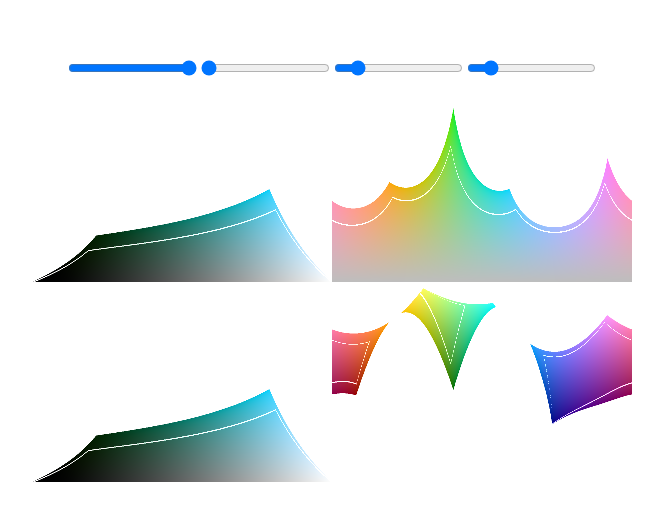
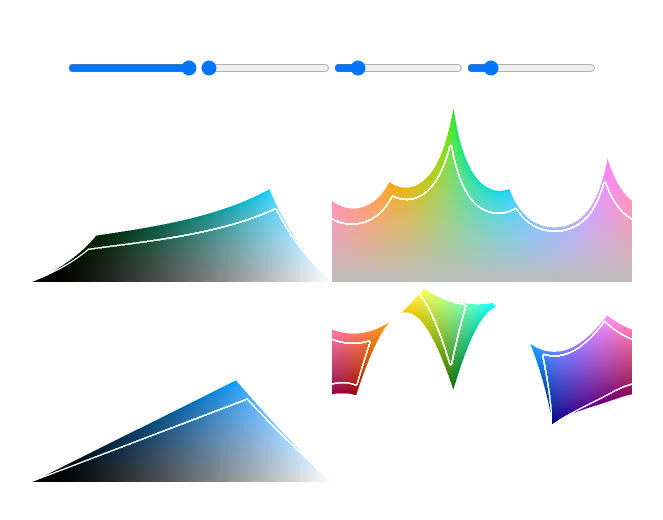
Before and after one commit to spctrm404/okpalette-web, a React (Vite) app: page / in a window 1280 px wide. Shown: the part 130-650 px from the top of the page, without its empty margins (308-971 px from the left). Built offline with nearby package versions, Linux system fonts and the light colour scheme.

Commit message:
REF: glsl has no if; decimal preserve to 10

```diff
--- a/src/App.tsx
+++ b/src/App.tsx
@@ -62,27 +62,32 @@ function App() {
         }}
       >
         <GamutGl
-          lMapping={{ mappedTo: "x", flipped: false, from: 0, to: 1 }}
-          cMapping={{ mappedTo: "y", flipped: false, from: 0, to: 0.4 }}
-          hMapping={{ mappedTo: "x", flipped: false, from: hFrom, to: hTo }}
+          lMapping={{ mappedTo: "x", flipped: "none", from: 0, to: 1 }}
+          cMapping={{ mappedTo: "y", flipped: "none", from: 0, to: 0.4 }}
+          hMapping={{ mappedTo: "x", flipped: "none", from: hFrom, to: hTo }}
           gamut="displayP3"
         />
         <GamutGl
-          lMapping={{ mappedTo: "none", flipped: false, from: l, to: 1 }}
-          cMapping={{ mappedTo: "y", flipped: false, from: 0, to: 0.4 }}
-          hMapping={{ mappedTo: "x", flipped: false, from: 0, to: 360 }}
+          lMapping={{ mappedTo: "none", flipped: "none", from: l, to: 1 }}
+          cMapping={{ mappedTo: "y", flipped: "none", from: 0, to: 0.4 }}
+          hMapping={{ mappedTo: "x", flipped: "none", from: 0, to: 360 }}
           gamut="displayP3"
         />
         <GamutGl
-          lMapping={{ mappedTo: "x", flipped: false, from: 0, to: 1 }}
-          cMapping={{ mappedTo: "y", flipped: false, from: 0, to: 0.4 }}
-          hMapping={{ mappedTo: "x", flipped: false, from: 120, to: 240 }}
+          lMapping={{ mappedTo: "x", flipped: "none", from: 0, to: 1 }}
+          cMapping={{ mappedTo: "y", flipped: "none", from: 0, to: 0.4 }}
+          hMapping={{
+            mappedTo: "none",
+            flipped: "none",
+            from: hFrom + hTo * 0.5,
+            to: hTo,
+          }}
           gamut="displayP3"
         />
         <GamutGl
-          lMapping={{ mappedTo: "y", flipped: false, from: 0, to: 1 }}
-          cMapping={{ mappedTo: "none", flipped: false, from: c, to: 0 }}
-          hMapping={{ mappedTo: "x", flipped: false, from: 0, to: 360 }}
+          lMapping={{ mappedTo: "y", flipped: "none", from: 0, to: 1 }}
+          cMapping={{ mappedTo: "none", flipped: "none", from: c, to: 0 }}
+          hMapping={{ mappedTo: "x", flipped: "none", from: 0, to: 360 }}
           gamut="displayP3"
         />
       </div>
--- a/src/component/GamutGL/GammutGl.tsx
+++ b/src/component/GamutGL/GammutGl.tsx
@@ -6,9 +6,16 @@ import classNames from "classnames";
 
 const cx = classNames.bind(st);
 
+enum AxisValue {
+  none = 0,
+  x = 1,
+  y = 2,
+  xy = 3,
+}
+
 type AxisMapping = {
-  mappedTo: "x" | "y" | "none";
-  flipped: boolean;
+  mappedTo: keyof typeof AxisValue;
+  flipped: keyof typeof AxisValue;
   from: number;
   to: number;
 };
@@ -24,11 +31,11 @@ type GamutGlProps = {
 };
 
 const GamutGl = ({
-  lMapping = { mappedTo: "x", flipped: false, from: 0, to: 1 },
-  cMapping = { mappedTo: "y", flipped: false, from: 0, to: 0.4 },
-  hMapping = { mappedTo: "x", flipped: false, from: 0, to: 360 },
+  lMapping = { mappedTo: "x", flipped: "none", from: 0, to: 1 },
+  cMapping = { mappedTo: "y", flipped: "none", from: 0, to: 0.4 },
+  hMapping = { mappedTo: "x", flipped: "none", from: 0, to: 360 },
   gamut = "displayP3",
-  resolutionMultiplier = 4,
+  resolutionMultiplier = 2,
   boundaryChkCDelta = 0.002,
   ...props
 }: GamutGlProps) => {
@@ -46,12 +53,12 @@ const GamutGl = ({
       const pourMapping = (mapping: AxisMapping, prefix: string) => {
         gl.uniform1f(
           gl.getUniformLocation(program!, `u_${prefix}MappedTo`),
-          mapping.mappedTo !== "y" ? 0 : 1,
+          AxisValue[mapping.mappedTo],
         );
         console.log(`u_${prefix}MappedTo`, mapping.mappedTo);
         gl.uniform1f(
           gl.getUniformLocation(program!, `u_${prefix}Flipped`),
-          mapping.mappedTo === "none" ? 0 : mapping.flipped ? 1 : 0,
+          AxisValue[mapping.flipped],
         );
         console.log(`u_${prefix}Flipped`, mapping.flipped);
         gl.uniform1f(
@@ -61,7 +68,7 @@ const GamutGl = ({
         console.log(`u_${prefix}From`, mapping.from);
         gl.uniform1f(
           gl.getUniformLocation(program!, `u_${prefix}To`),
-          mapping.mappedTo === "none" ? mapping.from : mapping.to,
+          mapping.to,
         );
         console.log(`u_${prefix}To`, mapping.to);
       };
```
Also changed, not shown: src/component/GamutGL/fragment.glsl.
